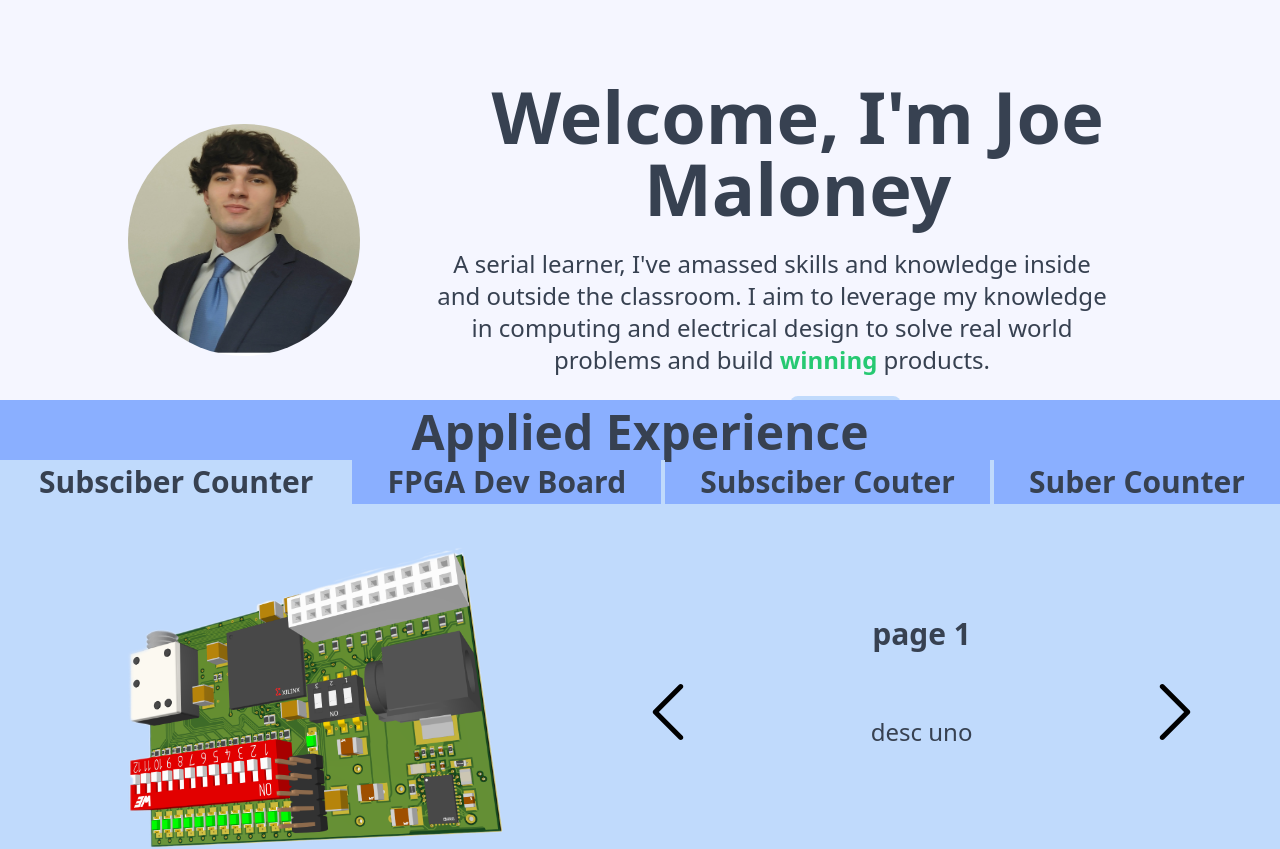
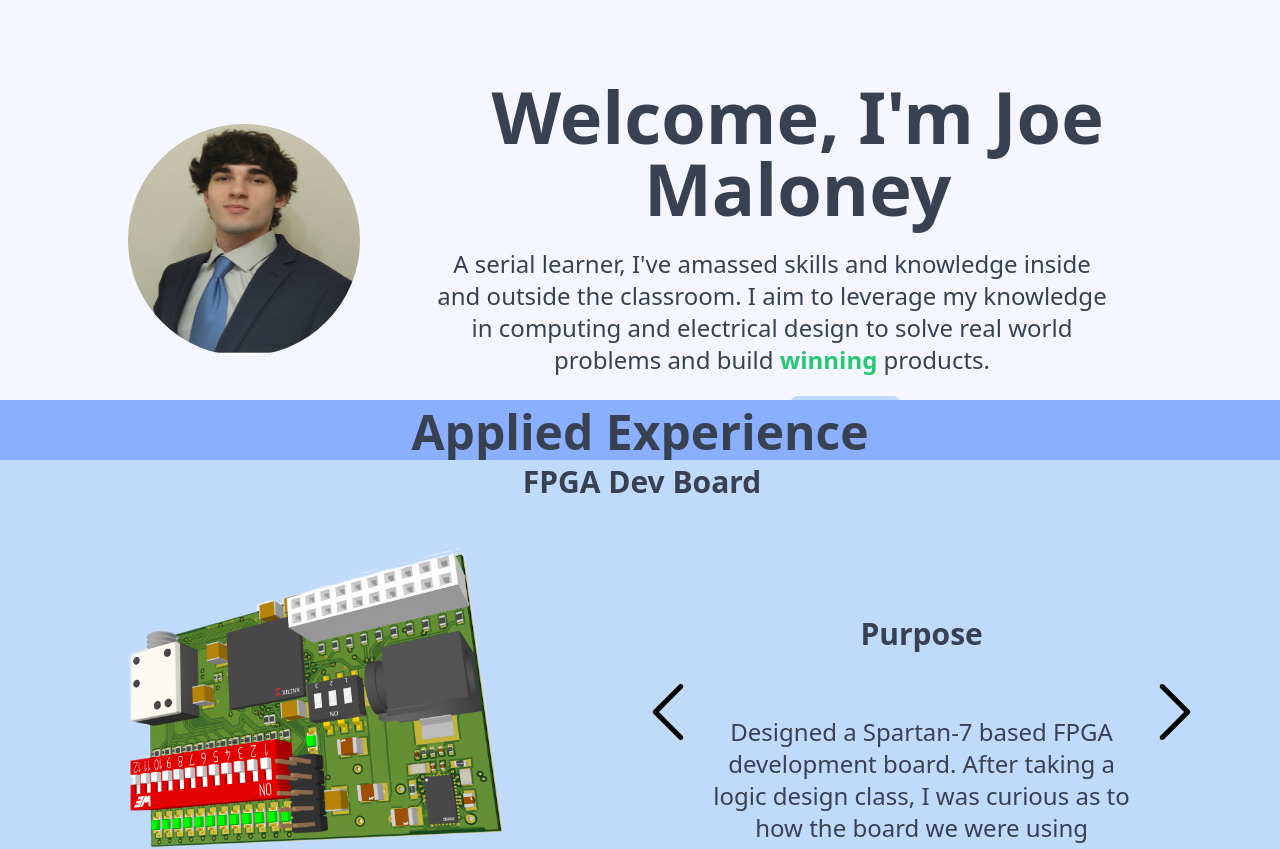
Before and after one commit to joemowed/profile-site, an Angular app in the folder portfolio/: page / in a window 1280 px wide. Shown: the top 849 px of the page. Built offline with nearby package versions, Linux system fonts and the light colour scheme; what @ng-icons/core, @ng-icons/octicons would draw is missing.

Commit message:
application

```diff
--- a/portfolio/src/app/projects/projects.component.ts
+++ b/portfolio/src/app/projects/projects.component.ts
@@ -13,24 +13,6 @@ export class ProjectsComponent implements OnInit {
 
   readonly projects: Project[] = [
     {
-      heading: 'Subsciber Counter',
-      card: [{
-        subheading: 'page 1',
-        description: 'desc uno',
-        imageRelUrl: '../../assets/fpga-q.png'
-
-      }
-
-        , {
-        subheading: 'page 2',
-        description: 'desc dos',
-        imageRelUrl: '../../assets/fpga-q.png'
-
-      }
-
-
-      ]
-    }, {
       heading: 'FPGA Dev Board',
       card: [{
         subheading: 'Purpose',
@@ -49,25 +31,6 @@ export class ProjectsComponent implements OnInit {
       }
       ]
     },
-    {
-      heading: 'Subsciber Couter',
-      card: [{
-        subheading: 'page 1',
-        description: 'desc uno',
-        imageRelUrl: '../../assets/fpga-q.png'
-
-      }]
-    }, {
-      heading: 'Suber Counter',
-      card: [{
-        subheading: 'page 1',
-        description: 'desc uno',
-        imageRelUrl: '../../assets/fpga-q.png'
-
-      }]
-    }
-
-
 
 
   ]
```
